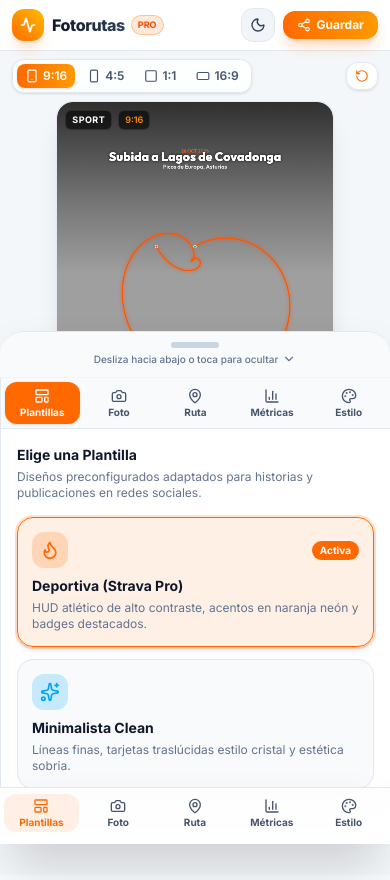
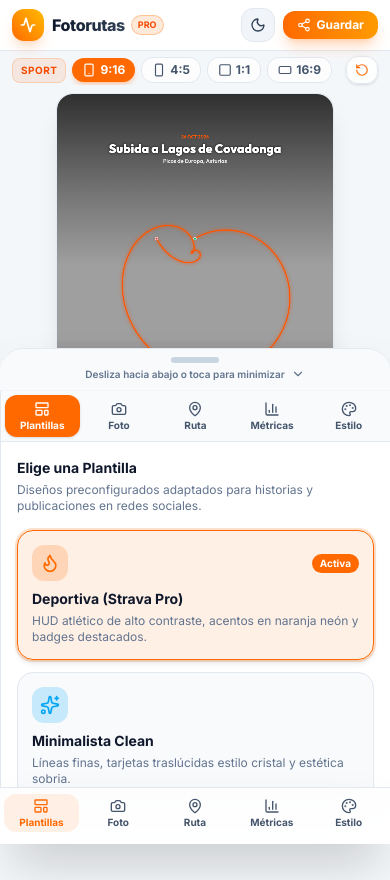
Before and after one commit to eduardocvk/fotorutas, a React (Vite) app: page / in a window 390 px wide. Built offline with nearby package versions, Linux system fonts and the light colour scheme; a web font is replaced by a local one.

Commit message:
feat: separacion de fecha/titulo, encuadre de foto con gesto y sliders, guardado nativo en Galeria, panel inferior peek y conservacion de datos al cambiar plantilla

```diff
--- a/src/App.tsx
+++ b/src/App.tsx
@@ -15,6 +15,7 @@ import {
   BarChart3,
   MapPin,
   ChevronDown,
+  ChevronUp,
   Palette
 } from 'lucide-react';
 
@@ -26,9 +27,9 @@ export default function App() {
   const [notification, setNotification] = useState<{ type: 'success' | 'error'; message: string } | null>(null);
   const [isGarminModalOpen, setIsGarminModalOpen] = useState(false);
 
-  // Mobile layout state
+  // Mobile layout state: sheet can be 'expanded' or 'peek' (partially visible)
   const [mobileActiveTab, setMobileActiveTab] = useState<TabType>('templates');
-  const [isMobileSheetOpen, setIsMobileSheetOpen] = useState(true);
+  const [sheetState, setSheetState] = useState<'expanded' | 'peek'>('expanded');
 
   // Theme state: 'dark' | 'light' (immediate toggle)
   const [theme, setTheme] = useState<'dark' | 'light'>(() => {
@@ -172,7 +173,9 @@ export default function App() {
       const cleanTitle = (config.title || 'fotoruta').toLowerCase().replace(/\s+/g, '-');
       const filename = `${cleanTitle}-${config.aspectRatio.replace(':', 'x')}.png`;
       const result = await exportHighResImage(image, track, config, filename);
-      if (result === 'shared') {
+      if (result === 'gallery') {
+        showToast('success', '¡Imagen guardada en tu Galería de fotos (álbum Fotorutas)!');
+      } else if (result === 'shared') {
         showToast('success', '¡Imagen compartida con éxito!');
       } else if (result === 'downloaded') {
         showToast('success', '¡Imagen en alta resolución descargada!');
@@ -200,13 +203,20 @@ export default function App() {
   const handleSheetPointerMove = (e: React.PointerEvent<HTMLDivElement>) => {
     if (dragStartY.current === null) return;
     const deltaY = e.clientY - dragStartY.current;
+    currentDragDelta.current = deltaY;
+    if (sheetState === 'expanded') {
       if (deltaY > 0) {
-      currentDragDelta.current = deltaY;
         setSheetDragY(deltaY);
       } else {
-      // Resistance when pulling up
-      currentDragDelta.current = deltaY * 0.2;
         setSheetDragY(deltaY * 0.2);
+      }
+    } else {
+      // Peek mode: dragging up moves it up
+      if (deltaY < 0) {
+        setSheetDragY(deltaY);
+      } else {
+        setSheetDragY(deltaY * 0.2);
+      }
     }
   };
 
@@ -220,9 +230,13 @@ export default function App() {
       e.currentTarget.releasePointerCapture(e.pointerId);
     } catch {}
 
-    // If dragged downward by more than 40px, dismiss sheet
-    if (delta > 40) {
-      setIsMobileSheetOpen(false);
+    // When expanded, dragging downward by > 35px collapses to peek
+    if (sheetState === 'expanded' && delta > 35) {
+      setSheetState('peek');
+    }
+    // When peek, dragging upward by > 25px expands sheet
+    else if (sheetState === 'peek' && delta < -25) {
+      setSheetState('expanded');
     }
     setSheetDragY(0);
   };
@@ -238,11 +252,12 @@ export default function App() {
   };
 
   const handleSelectMobileTab = (tab: TabType) => {
-    if (isMobileSheetOpen && mobileActiveTab === tab) {
-      setIsMobileSheetOpen(false);
+    if (sheetState === 'expanded' && mobileActiveTab === tab) {
+      // Tapping the active tab again collapses to peek mode
+      setSheetState('peek');
     } else {
       setMobileActiveTab(tab);
-      setIsMobileSheetOpen(true);
+      setSheetState('expanded');
     }
   };
 
@@ -268,13 +283,14 @@ export default function App() {
       {/* Main Workspace Layout */}
       <main className="flex-1 flex flex-col lg:flex-row overflow-hidden max-w-7xl w-full mx-auto relative">
         {/* Left / Center: Interactive Preview Canvas */}
-        <section className={`flex-1 flex flex-col items-center justify-center p-1 sm:p-4 bg-slate-100/50 dark:bg-slate-950/40 relative ${isMobileSheetOpen ? 'pb-64 lg:pb-4' : 'pb-24 lg:pb-4'}`}>
+        <section className={`flex-1 flex flex-col items-center justify-center p-1 sm:p-4 bg-slate-100/50 dark:bg-slate-950/40 relative ${sheetState === 'expanded' ? 'pb-64 lg:pb-4' : 'pb-36 lg:pb-4'}`}>
           <PreviewCanvas
             image={image}
             track={track}
             config={config}
             onChangeAspectRatio={handleChangeAspectRatio}
             onUpdatePositions={handleUpdatePositions}
+            onUpdateConfig={handleUpdateConfig}
           />
         </section>
 
@@ -294,16 +310,17 @@ export default function App() {
 
         {/* Mobile Interactive Bottom Sheet & Navigation Bar */}
         <div className="lg:hidden fixed bottom-0 left-0 right-0 z-40 flex flex-col">
-          {/* Collapsible Panel Content */}
-          {isMobileSheetOpen && (
+          {/* Collapsible Panel Content: Expanded (max-h-[52vh]) or Peek (partially visible, max-h-[115px]) */}
           <div
             style={{
               transform: `translateY(${sheetDragY}px)`,
-                transition: isDraggingSheet ? 'none' : 'transform 0.24s cubic-bezier(0.16, 1, 0.3, 1)',
+              transition: isDraggingSheet ? 'none' : 'max-height 0.28s cubic-bezier(0.16, 1, 0.3, 1), transform 0.24s cubic-bezier(0.16, 1, 0.3, 1)',
             }}
-              className="bg-white dark:bg-slate-900 border-t border-slate-200 dark:border-slate-800 shadow-2xl rounded-t-3xl max-h-[54vh] flex flex-col overflow-hidden animate-in slide-in-from-bottom-5 duration-200"
+            className={`bg-white dark:bg-slate-900 border-t border-slate-200 dark:border-slate-800 shadow-2xl rounded-t-3xl flex flex-col overflow-hidden transition-all duration-300 ${
+              sheetState === 'expanded' ? 'max-h-[52vh]' : 'max-h-[115px]'
+            }`}
           >
-              {/* Sheet Drag Handle Bar with smooth pointer drag down */}
+            {/* Sheet Drag Handle Bar with smooth pointer drag */}
             <div
               onPointerDown={handleSheetPointerDown}
               onPointerMove={handleSheetPointerMove}
@@ -311,16 +328,28 @@ export default function App() {
               onPointerCancel={handleSheetPointerCancel}
               onClick={() => {
                 if (Math.abs(currentDragDelta.current) < 5) {
-                    setIsMobileSheetOpen(false);
+                  setSheetState((prev) => (prev === 'expanded' ? 'peek' : 'expanded'));
                 }
               }}
               style={{ touchAction: 'none' }}
-                className="w-full py-2.5 flex flex-col items-center justify-center cursor-grab active:cursor-grabbing border-b border-slate-100 dark:border-slate-800/60 bg-slate-50 dark:bg-slate-950/40 select-none touch-none hover:bg-slate-100 dark:hover:bg-slate-800/40 active:bg-slate-100 dark:active:bg-slate-800 transition-colors"
+              className="w-full py-2 flex flex-col items-center justify-center cursor-grab active:cursor-grabbing border-b border-slate-100 dark:border-slate-800/60 bg-slate-50 dark:bg-slate-950/40 select-none touch-none hover:bg-slate-100 dark:hover:bg-slate-800/40 active:bg-slate-100 dark:active:bg-slate-800 transition-colors"
             >
               <div className="w-12 h-1.5 rounded-full bg-slate-300 dark:bg-slate-600 mb-1" />
-                <div className="flex items-center gap-1 text-[10px] text-slate-500 dark:text-slate-400 font-medium">
-                  <span>Desliza hacia abajo o toca para ocultar</span>
+              <div className="flex items-center gap-1.5 text-[10px] text-slate-500 dark:text-slate-400 font-semibold">
+                {sheetState === 'expanded' ? (
+                  <>
+                    <span>Desliza hacia abajo o toca para minimizar</span>
                     <ChevronDown className="w-3.5 h-3.5" />
+                  </>
+                ) : (
+                  <>
+                    <span className="text-orange-600 dark:text-orange-400 font-bold">
+                      Ajustes ({mobileNavTabs.find((t) => t.id === mobileActiveTab)?.label || 'Panel'})
+                    </span>
+                    <span>· Toca o desliza para abrir</span>
+                    <ChevronUp className="w-3.5 h-3.5 text-orange-500" />
+                  </>
+                )}
               </div>
             </div>
 
@@ -340,7 +369,6 @@ export default function App() {
               />
             </div>
           </div>
-          )}
 
           {/* Bottom Navigation Bar - Elevated with safe area to never collide with Android system buttons */}
           <nav
@@ -348,7 +376,7 @@ export default function App() {
             className="w-full bg-white/95 dark:bg-slate-950/95 border-t border-slate-200 dark:border-slate-800/80 backdrop-blur-md px-1 pt-1.5 grid grid-cols-5 gap-0.5 shadow-2xl select-none"
           >
             {mobileNavTabs.map((tab) => {
-              const isActive = isMobileSheetOpen && mobileActiveTab === tab.id;
+              const isActive = mobileActiveTab === tab.id;
               return (
                 <button
                   key={tab.id}
--- a/src/components/PreviewCanvas.tsx
+++ b/src/components/PreviewCanvas.tsx
@@ -20,6 +20,7 @@ interface PreviewCanvasProps {
   config: OverlayConfig;
   onChangeAspectRatio: (ratio: AspectRatioType) => void;
   onUpdatePositions: (positions: OverlayPositions) => void;
+  onUpdateConfig: (partial: Partial<OverlayConfig>) => void;
 }
 
 export const PreviewCanvas: React.FC<PreviewCanvasProps> = ({
@@ -28,12 +29,15 @@ export const PreviewCanvas: React.FC<PreviewCanvasProps> = ({
   config,
   onChangeAspectRatio,
   onUpdatePositions,
+  onUpdateConfig,
 }) => {
   const canvasRef = useRef<HTMLCanvasElement>(null);
   const containerRef = useRef<HTMLDivElement>(null);
 
   const [activeElement, setActiveElement] = useState<MovableElementId | null>(null);
   const [isDragging, setIsDragging] = useState(false);
+  const [isDraggingPhoto, setIsDraggingPhoto] = useState(false);
+  const [photoDragStart, setPhotoDragStart] = useState<{ x: number; y: number; originOffsetX: number; originOffsetY: number } | null>(null);
   const [isPinching, setIsPinching] = useState(false);
   const [pinchScaleDisplay, setPinchScaleDisplay] = useState<number | null>(null);
   const [dragStart, setDragStart] = useState<{ x: number; y: number; originX: number; originY: number } | null>(null);
@@ -103,6 +107,7 @@ export const PreviewCanvas: React.FC<PreviewCanvasProps> = ({
       initialScaleOnPinch.current = config.positions[target]?.scale || 1.0;
       setIsPinching(true);
       setIsDragging(false);
+      setIsDraggingPhoto(false);
       return;
     }
 
@@ -115,6 +120,7 @@ export const PreviewCanvas: React.FC<PreviewCanvasProps> = ({
         if (x >= b.x && x <= b.x + b.width && y >= b.y && y <= b.y + b.height) {
           setActiveElement(b.id);
           setIsDragging(true);
+          setIsDraggingPhoto(false);
           const currentPos = config.positions[b.id] || { x: 50, y: 50, scale: 1 };
           setDragStart({
             x: e.clientX,
@@ -129,8 +135,19 @@ export const PreviewCanvas: React.FC<PreviewCanvasProps> = ({
         }
       }
 
-      // Tapped background
+      // Tapped background -> start direct photo panning
       setActiveElement(null);
+      setIsDragging(false);
+      setIsDraggingPhoto(true);
+      setPhotoDragStart({
+        x: e.clientX,
+        y: e.clientY,
+        originOffsetX: config.photoOffsetX ?? 0,
+        originOffsetY: config.photoOffsetY ?? 0,
+      });
+      try {
+        (e.target as HTMLElement).setPointerCapture(e.pointerId);
+      } catch (err) {}
     }
   };
 
@@ -157,7 +174,7 @@ export const PreviewCanvas: React.FC<PreviewCanvasProps> = ({
       return;
     }
 
-    // 2. Handle Single-Finger Drag
+    // 2. Handle Single-Finger Drag for Active Element (Title, Track, Stats, Profile)
     if (isDragging && activeElement && dragStart && canvasRef.current) {
       const canvas = canvasRef.current;
       const rect = canvas.getBoundingClientRect();
@@ -176,6 +193,25 @@ export const PreviewCanvas: React.FC<PreviewCanvasProps> = ({
           y: newY,
         },
       });
+      return;
+    }
+
+    // 3. Handle Direct Photo Crop Panning
+    if (isDraggingPhoto && photoDragStart && canvasRef.current) {
+      const canvas = canvasRef.current;
+      const rect = canvas.getBoundingClientRect();
+
+      // Dragging left or right pans the crop
+      const deltaX = ((e.clientX - photoDragStart.x) / rect.width) * 120;
+      const deltaY = ((e.clientY - photoDragStart.y) / rect.height) * 120;
+
+      const newOffsetX = Math.max(-100, Math.min(100, Math.round(photoDragStart.originOffsetX + deltaX)));
+      const newOffsetY = Math.max(-100, Math.min(100, Math.round(photoDragStart.originOffsetY + deltaY)));
+
+      onUpdateConfig({
+        photoOffsetX: newOffsetX,
+        photoOffsetY: newOffsetY,
+      });
     }
   };
 
@@ -190,7 +226,9 @@ export const PreviewCanvas: React.FC<PreviewCanvasProps> = ({
 
     if (activePointers.current.size === 0) {
       setIsDragging(false);
+      setIsDraggingPhoto(false);
       setDragStart(null);
+      setPhotoDragStart(null);
       try {
         (e.target as HTMLElement).releasePointerCapture(e.pointerId);
       } catch (err) {}
@@ -212,38 +250,41 @@ export const PreviewCanvas: React.FC<PreviewCanvasProps> = ({
   const handleResetPositions = () => {
     const defaults = DEFAULT_POSITIONS_BY_TEMPLATE[config.template] || DEFAULT_POSITIONS_BY_TEMPLATE.sport;
     onUpdatePositions(defaults);
+    onUpdateConfig({ photoOffsetX: 0, photoOffsetY: 0 });
     setActiveElement(null);
   };
 
   const activeBox = boundingBoxes.find((b) => b.id === activeElement);
 
   const ratios: { id: AspectRatioType; label: string; icon: React.ReactNode }[] = [
-    { id: '9:16', label: '9:16 Historia', icon: <Smartphone className="w-3.5 h-3.5" /> },
-    { id: '4:5', label: '4:5 Retrato', icon: <RectangleVertical className="w-3.5 h-3.5" /> },
-    { id: '1:1', label: '1:1 Cuadrado', icon: <Square className="w-3.5 h-3.5" /> },
-    { id: '16:9', label: '16:9 Paisaje', icon: <RectangleHorizontal className="w-3.5 h-3.5" /> },
+    { id: '9:16', label: '9:16', icon: <Smartphone className="w-3.5 h-3.5" /> },
+    { id: '4:5', label: '4:5', icon: <RectangleVertical className="w-3.5 h-3.5" /> },
+    { id: '1:1', label: '1:1', icon: <Square className="w-3.5 h-3.5" /> },
+    { id: '16:9', label: '16:9', icon: <RectangleHorizontal className="w-3.5 h-3.5" /> },
   ];
 
   return (
-    <div className="flex flex-col items-center justify-center w-full h-full p-1 sm:p-2 select-none">
-      {/* Top Bar: Quick Aspect Ratio Chips + Reset */}
-      <div className="flex items-center justify-between w-full max-w-xl gap-2 mb-2 px-1">
-        <div className="flex items-center gap-1 p-1 rounded-xl bg-white/80 dark:bg-slate-900/90 border border-slate-200 dark:border-slate-800/80 backdrop-blur-md shadow-sm">
+    <div className="flex flex-col items-center justify-center w-full max-w-2xl mx-auto select-none">
+      {/* Quick Aspect Ratio Selector & Template Info (Above the photo) */}
+      <div className="flex items-center justify-between gap-1 w-full px-2 mb-2">
+        <div className="flex items-center gap-1.5 overflow-x-auto no-scrollbar py-0.5">
+          <span className="text-[10px] uppercase font-bold tracking-wider px-2 py-1 rounded-lg bg-orange-500/10 text-orange-600 dark:text-orange-400 border border-orange-500/20">
+            {config.template.replace('_', ' ')}
+          </span>
           {ratios.map((r) => {
-            const isActive = config.aspectRatio === r.id;
+            const isSelected = config.aspectRatio === r.id;
             return (
               <button
                 key={r.id}
                 onClick={() => onChangeAspectRatio(r.id)}
-                className={`flex items-center gap-1 px-2 py-1 rounded-lg text-xs font-semibold transition-all ${
-                  isActive
-                    ? 'bg-gradient-to-r from-orange-500 to-amber-500 text-white shadow-sm'
-                    : 'text-slate-600 dark:text-slate-400 hover:text-slate-900 dark:hover:text-slate-200'
+                className={`flex items-center gap-1 px-2.5 py-1 rounded-xl text-xs font-bold transition ${
+                  isSelected
+                    ? 'bg-orange-500 text-white shadow-md shadow-orange-500/25'
+                    : 'bg-white/80 dark:bg-slate-900/80 text-slate-600 dark:text-slate-400 hover:text-slate-900 dark:hover:text-white border border-slate-200 dark:border-slate-800'
                 }`}
               >
                 {r.icon}
-                <span className="hidden sm:inline">{r.label}</span>
-                <span className="sm:hidden">{r.id}</span>
+                <span>{r.label}</span>
               </button>
             );
           })}
@@ -251,8 +292,8 @@ export const PreviewCanvas: React.FC<PreviewCanvasProps> = ({
 
         <button
           onClick={handleResetPositions}
-          title="Restablecer posición de elementos a la plantilla original"
-          className="flex items-center gap-1 px-2 py-1.5 rounded-xl bg-white/80 dark:bg-slate-900/90 border border-slate-200 dark:border-slate-800/80 hover:bg-slate-100 dark:hover:bg-slate-800 text-slate-700 dark:text-slate-300 text-xs font-semibold backdrop-blur-md shadow-sm transition active:scale-95"
+          title="Restablecer posición de elementos y encuadre"
+          className="flex items-center gap-1 px-2 py-1.5 rounded-xl bg-white/80 dark:bg-slate-900/90 border border-slate-200 dark:border-slate-800/80 hover:bg-slate-100 dark:hover:bg-slate-800 text-slate-700 dark:text-slate-300 text-xs font-semibold backdrop-blur-md shadow-sm transition active:scale-95 shrink-0"
         >
           <RotateCcw className="w-3.5 h-3.5 text-orange-500" />
           <span className="hidden sm:inline">Restablecer</span>
@@ -262,7 +303,7 @@ export const PreviewCanvas: React.FC<PreviewCanvasProps> = ({
       {/* Main Canvas Viewport with Touch Gestures */}
       <div
         ref={containerRef}
-        className="relative flex items-center justify-center max-w-full max-h-[60vh] sm:max-h-[72vh] rounded-2xl overflow-hidden shadow-xl border border-slate-200/80 dark:border-slate-800/80 bg-slate-100 dark:bg-slate-950/60 touch-none"
+        className="relative flex items-center justify-center max-w-full max-h-[60vh] sm:max-h-[72vh] rounded-2xl overflow-hidden shadow-xl border border-slate-200/80 dark:border-slate-800/80 bg-slate-100 dark:bg-slate-950/60 touch-none cursor-grab active:cursor-grabbing"
         onPointerDown={handlePointerDown}
         onPointerMove={handlePointerMove}
         onPointerUp={handlePointerUp}
@@ -294,7 +335,7 @@ export const PreviewCanvas: React.FC<PreviewCanvasProps> = ({
 
         {/* Live Pinch Zoom HUD Badge (Shows when pinching with 2 fingers) */}
         {pinchScaleDisplay !== null && (
-          <div className="absolute top-1/2 left-1/2 -translate-x-1/2 -translate-y-1/2 z-30 flex items-center gap-2 px-4 py-2 rounded-2xl bg-black/85 backdrop-blur-md border border-white/20 text-white shadow-2xl animate-in zoom-in-75 duration-150">
+          <div className="absolute top-1/2 left-1/2 -translate-x-1/2 -translate-y-1/2 z-30 flex items-center gap-2 px-4 py-2 rounded-2xl bg-black/85 backdrop-blur-md border border-white/20 text-white shadow-2xl animate-in zoom-in-75 duration-150 pointer-events-none">
             <Maximize2 className="w-5 h-5 text-orange-400 animate-pulse" />
             <span className="font-extrabold text-lg tracking-wider font-mono">
               {pinchScaleDisplay}%
@@ -327,22 +368,13 @@ export const PreviewCanvas: React.FC<PreviewCanvasProps> = ({
             </button>
           </div>
         )}
-
-        {/* Top-left Info Tags */}
-        <div className="absolute top-2 left-2 flex items-center gap-1.5 pointer-events-none">
-          <span className="px-1.5 py-0.5 text-[9px] font-bold rounded-md bg-black/60 backdrop-blur-md text-white border border-white/10 uppercase tracking-wider">
-            {config.template.replace('_', ' ')}
-          </span>
-          <span className="px-1.5 py-0.5 text-[9px] font-semibold rounded-md bg-black/60 backdrop-blur-md text-orange-400 border border-white/10">
-            {config.aspectRatio}
-          </span>
-        </div>
       </div>
 
       {/* Helpful Touch Hint */}
-      <p className="text-[11px] text-slate-500 dark:text-slate-400 text-center mt-1.5 flex items-center justify-center gap-1">
-        <Move className="w-3 h-3 text-orange-500 inline" />
-        <span><strong>1 dedo:</strong> mover. <strong>2 dedos (pellizco):</strong> redimensionar.</span>
+      <p className="text-[11px] text-slate-500 dark:text-slate-400 text-center mt-1.5 flex items-center justify-center gap-2">
+        <span><strong>Foto:</strong> arrastra para encuadrar.</span>
+        <span>·</span>
+        <span><strong>Textos/Ruta:</strong> 1 dedo para mover, 2 dedos para escalar.</span>
       </p>
     </div>
   );
--- a/src/types/index.ts
+++ b/src/types/index.ts
@@ -103,10 +103,12 @@ export interface OverlayConfig {
   // Free manual positioning
   positions: OverlayPositions;
 
-  // Photo adjustments
+  // Photo adjustments & crop pan
   photoFilter: 'none' | 'cinematic' | 'contrast' | 'vibrant' | 'blackwhite' | 'warm';
   photoBrightness: number; // -50 to 50
   photoContrast: number; // -50 to 50
   photoBlur: number; // 0 to 20
   photoVignette: boolean;
+  photoOffsetX?: number; // -100 to 100 percentage of available pan
+  photoOffsetY?: number; // -100 to 100 percentage of available pan
 }
--- a/src/utils/exportImage.ts
+++ b/src/utils/exportImage.ts
@@ -1,14 +1,16 @@
 import confetti from 'canvas-confetti';
 import type { TrackStats, OverlayConfig } from '../types';
 import { renderComposition, getAspectRatioValue } from './canvasRenderer';
+
+export type ExportResult = 'gallery' | 'shared' | 'downloaded' | 'aborted';
 
 export async function exportHighResImage(
   image: HTMLImageElement | null,
   track: TrackStats | null,
   config: OverlayConfig,
   fileName = 'fotoruta.png'
-): Promise<string> {
-  // Target high resolution: standard 1080px base width, or 2160px for Ultra HD
+): Promise<ExportResult> {
+  // Ultra HD high resolution: 1440px base width
   const baseWidth = 1440;
   const ratio = getAspectRatioValue(
     config.aspectRatio,
@@ -29,7 +31,23 @@ export async function exportHighResImage(
     exportScale: 1, // Normalized to full 1440px canvas
   });
 
-  // Try Web Share API with File (Native Android share sheet for Instagram, WhatsApp, Strava)
+  // 1. Android Native App: Save directly to Android Gallery (MediaStore Pictures/Fotorutas)
+  const androidGallery = (window as any).AndroidGallery;
+  if (androidGallery && typeof androidGallery.saveImageToGallery === 'function') {
+    try {
+      const dataUrl = offscreenCanvas.toDataURL('image/png', 0.95);
+      const base64Data = dataUrl.includes(',') ? dataUrl.split(',')[1] : dataUrl;
+      const success = androidGallery.saveImageToGallery(base64Data, fileName);
+      if (success) {
+        triggerConfetti();
+        return 'gallery';
+      }
+    } catch (err) {
+      console.warn('Native Android Gallery save error, trying web fallback:', err);
+    }
+  }
+
+  // 2. Try Web Share API with File (e.g. mobile Safari / Chrome)
   const blob = await new Promise<Blob | null>((resolve) =>
     offscreenCanvas.toBlob(resolve, 'image/png', 0.95)
   );
@@ -54,11 +72,10 @@ export async function exportHighResImage(
       if (shareErr.name === 'AbortError') {
         return 'aborted';
       }
-      // If user cancelled or failed, fall through to download
     }
   }
 
-  // Fallback / Desktop browser download
+  // 3. Fallback / Desktop browser download
   const url = URL.createObjectURL(blob);
   const a = document.createElement('a');
   a.href = url;
--- a/src/utils/sampleData.ts
+++ b/src/utils/sampleData.ts
@@ -206,6 +206,8 @@ export const DEFAULT_CONFIG: OverlayConfig = {
   photoContrast: 15,
   photoBlur: 0,
   photoVignette: true,
+  photoOffsetX: 0,
+  photoOffsetY: 0,
 };
 
 // Generate realistic mountain climb route (Lagos de Covadonga)
```
Also changed, not shown: src/components/ControlsPanel.tsx (+82 -4 lines), src/utils/canvasRenderer.ts (+21 -9 lines), 1 other file (tests, documents, lock files or other folders). Lines whose indentation alone changed are shown as unchanged.
